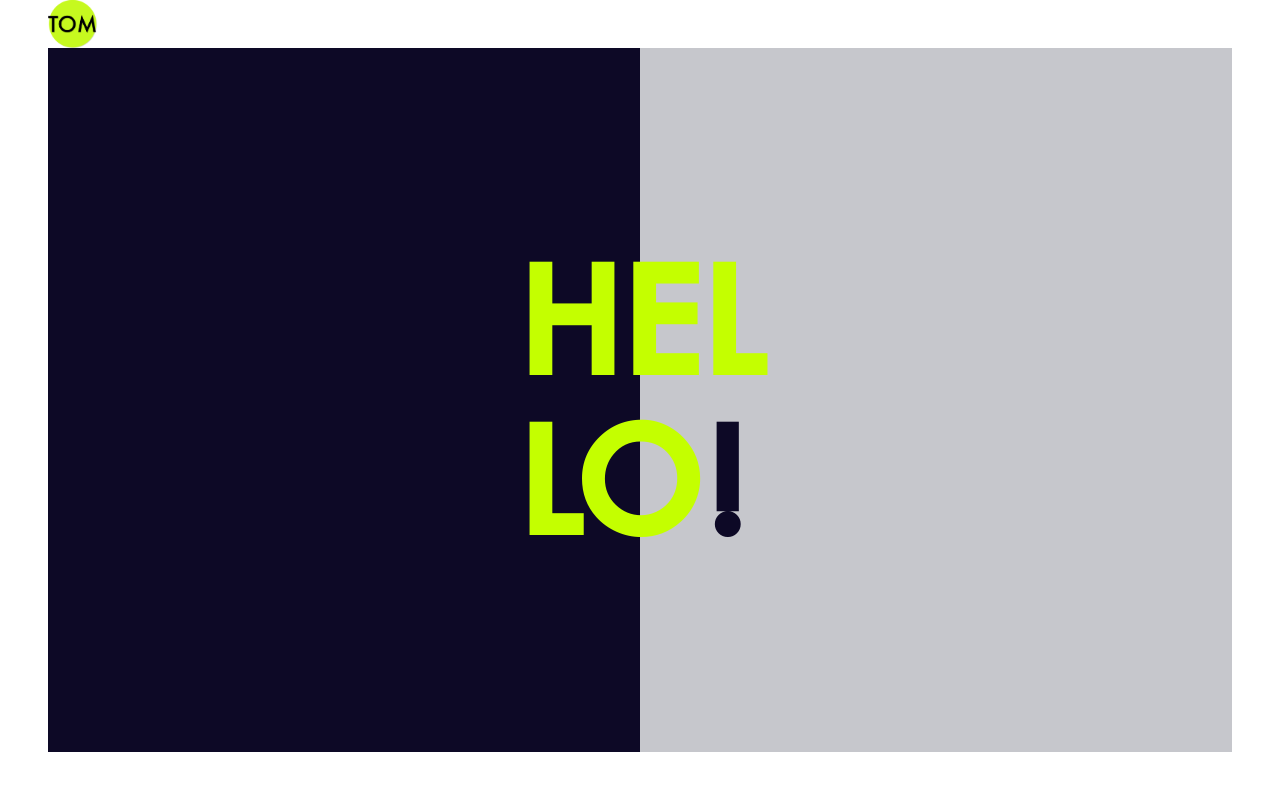
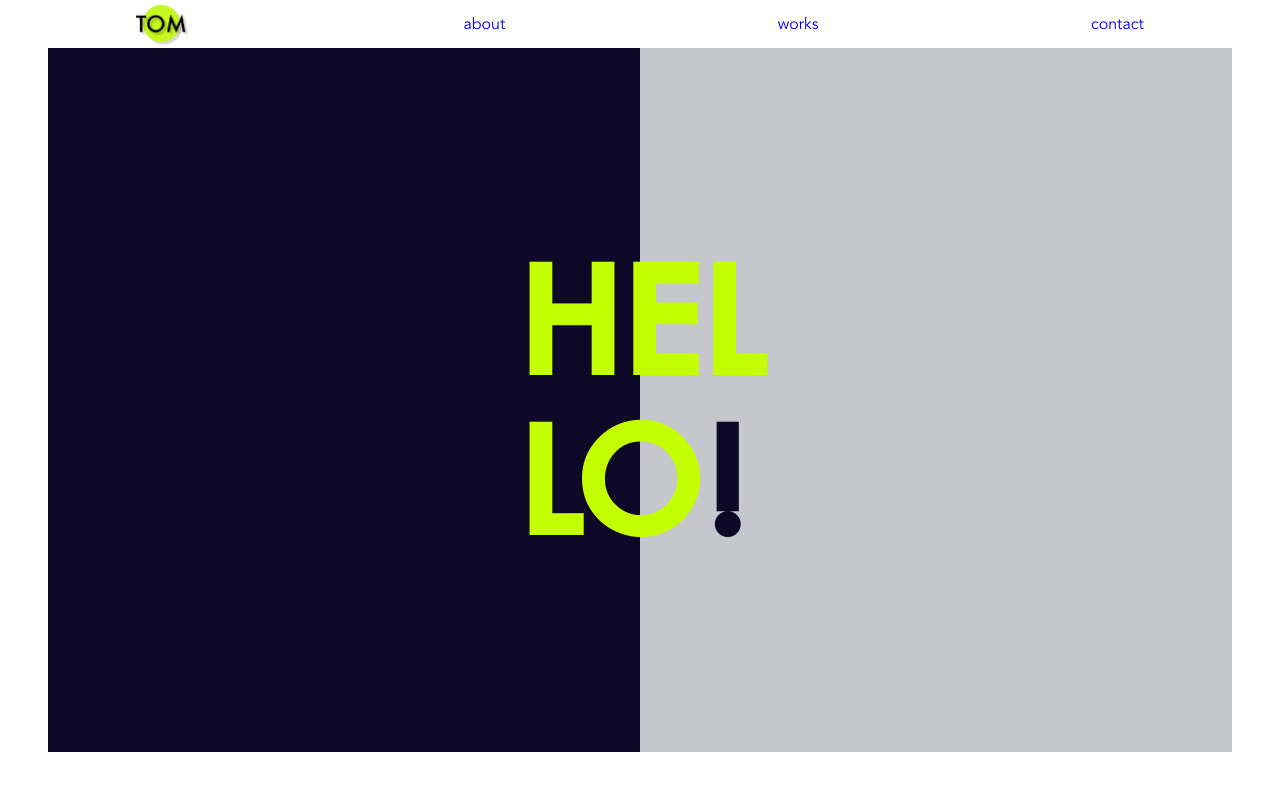
Before and after one commit to codetombomb/tom-portfolio, a website: page public/index.html in a window 1280 px wide. Drawn offline with nearby package versions, Linux system fonts and the light colour scheme.

Commit message:
add the nav to the top of the page. correct issues with html structure.

```diff
--- a/public/css/scss/abstracts/_fonts.scss
+++ b/public/css/scss/abstracts/_fonts.scss
@@ -17,3 +17,4 @@
 $font-size: 4rem;
 $futura: Futura, sans-serif;
 $futura-bold: Futura-bold, sans-serif;
+$avenir: Avenir, sans-serif;
--- a/public/css/scss/style.scss
+++ b/public/css/scss/style.scss
@@ -3,45 +3,54 @@
 @import 'components/main-content-wrapper';
 @import 'mixins/align_center.scss';
 
+
 body {
     margin: 0px;
     padding: 0px;
+    font-family: $avenir;
 
     header {
         height: $frame-width;
-        position: fixed;
-        top: 0px;
-        width: 100vw;
 
+        nav {
+            height: 100%;
 
-        .logo-wrapper {
-            width: 2.5em;
+            .nav-links {
+                display: flex;
+                justify-content: space-around;
+                align-items: center;
+                padding: 0px;
+                margin: 0px;
+
+                li {
+                    list-style: none;
                     height: 100%;
-            margin-left: 3em;
+
+                    a {
+                        text-decoration: none;
 
                         .logo {
-                height: 100%;
-                cursor: pointer;
+                            height: 5vh;
+                            padding-top: .6vh;
+                        }
+                    }
+                }
+            }
         }
     }
 
-    }
-
-    .main-content-wrapper {
+    .main-content {
         @include frame;
+        border-top: 0px;
         height: 88vh;
-
-        .main-content {
-            height: 100%;
-            width: 100%;
         background: linear-gradient(90deg, $deep-blue 50%, $pale-grey 50%);
 
         #hello-page {
             @include center-center;
             height: 100%;
 
+
             .hello-wrapper {
-
                 .hello {
                     font-family: $futura-bold;
                     font-weight: bolder;
@@ -59,4 +68,48 @@ body {
         }
     }
 }
-}
+
+
+
+
+
+
+
+
+
+
+
+
+
+// .main-content-wrapper {
+//     @include frame;
+//     height: 88vh;
+
+//     .main-content {
+//         height: 100%;
+//         width: 100%;
+//         background: linear-gradient(90deg, $deep-blue 50%, $pale-grey 50%);
+
+//         #hello-page {
+//             @include center-center;
+//             height: 100%;
+
+//             .hello-wrapper {
+
+//                 .hello {
+//                     font-family: $futura-bold;
+//                     font-weight: bolder;
+//                     text-transform: uppercase;
+//                     margin: 0px;
+//                     color: $vale-yellow;
+//                     font-size: 10rem;
+//                     line-height: 1em;
+
+//                     .hello-bang {
+//                         color: $deep-blue;
+//                     }
+//                 }
+//             }
+//         }
+//     }
+// }
--- a/public/index.html
+++ b/public/index.html
@@ -15,20 +15,26 @@
 
 <body>
     <header>
-        <div class="logo-wrapper">
-            <img class="logo" src="assets/logos/tom_logo.png" alt="tom-logo">
-        </div>
+        <nav>
+            <ul class="nav-links">
+                <li><a href="#home"><img class="logo" src="assets/logos/tom-logo-300px.png" alt="tom-logo"></a></li>
+                <li><a href="#about">about</a></li>
+                <li><a href="#works">works</a></li>
+                <li><a href="#contact">contact</a></li>
+            </ul>
+        </nav>
     </header>
-    <div class="main-content-wrapper">
-        <div class="main-content">
-            <div id="hello-page">
-                <div class="hello-wrapper">
-                    <p class="hello">hel</p>
-                    <p class="hello">lo<span class="hello-bang">!</span></p>
-                </div>
+
+
+    <div class="main-content">
+        <div id="hello-page">
+            <div class="hello-wrapper">
+                <p class="hello">hel</p>
+                <p class="hello">lo<span class="hello-bang">!</span></p>
             </div>
         </div>
     </div>
+
     <!-- animations for hello page -->
     <script src="js/helloAnimation.js"></script>
 </body>
```
Also changed, not shown: public/assets/logos/tom-logo-300px.png (added), public/assets/logos/tom-logo-500px.png (added), public/assets/logos/tom_logo.png (deleted), public/css/scss/style.css, 1 other file. Lines whose indentation alone changed are shown as unchanged.
